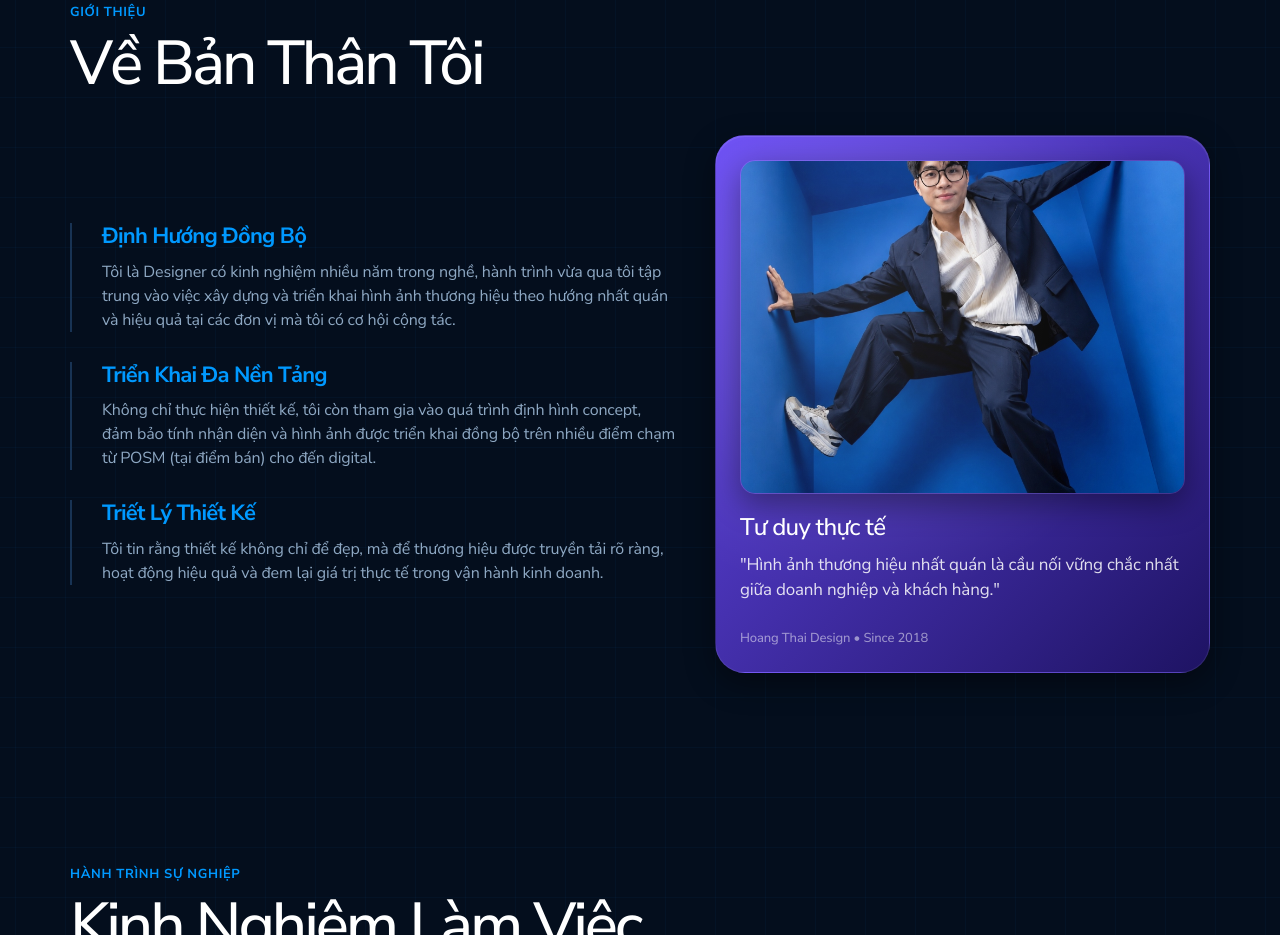
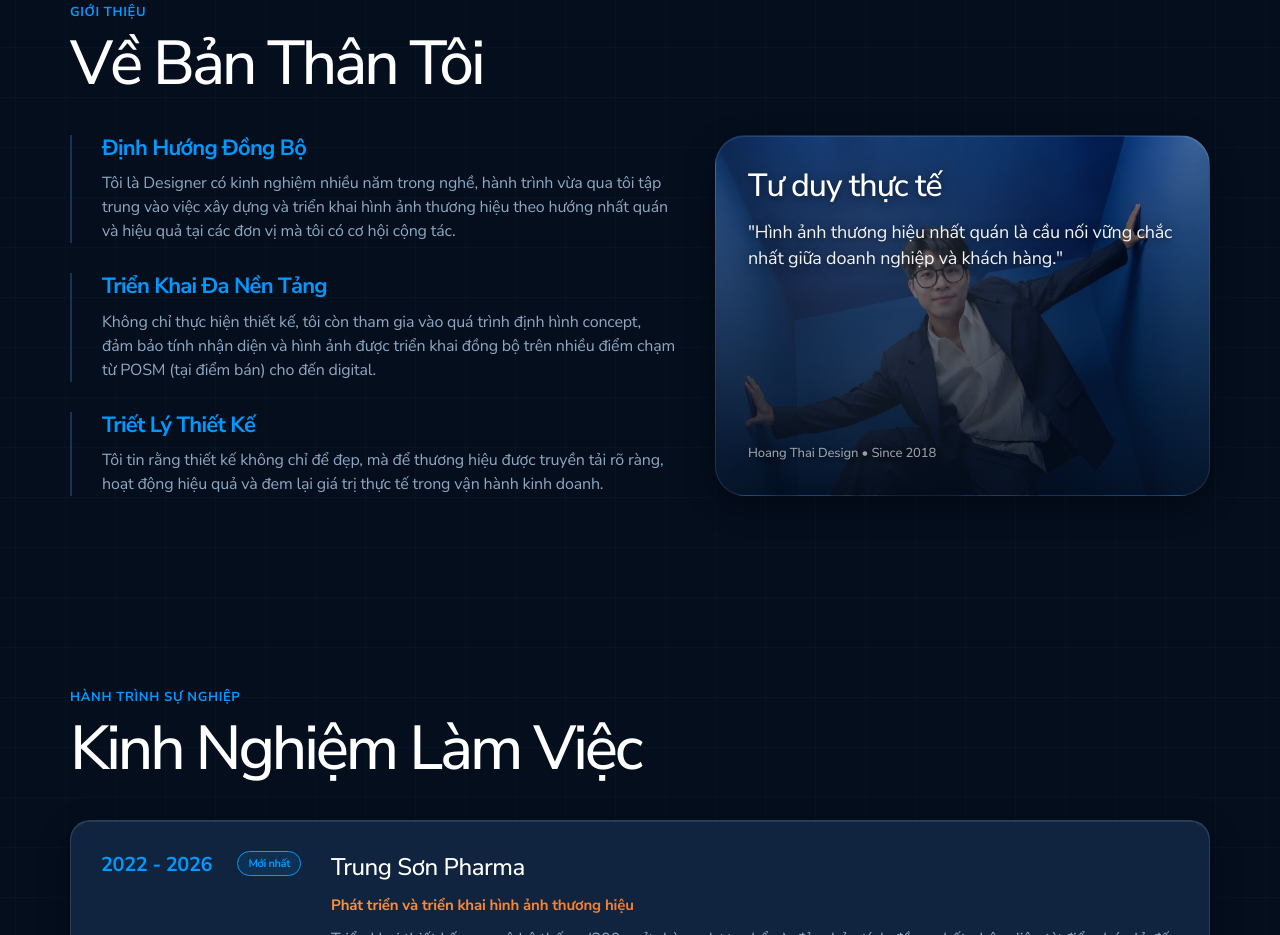
Before and after one commit to doanhoangthai1195-hub/Portfolio01, a website built with Vite: page index.html in a window 1280 px wide. Shown: the part 1053-1988 px from the top of the page. Built offline with nearby package versions, Linux system fonts and the light colour scheme.

Commit message:
Set photo as faded background for the 'Tư duy thực tế' card with center-top alignment

```diff
--- a/index.html
+++ b/index.html
@@ -151,18 +151,15 @@
         </div>
 
         <div class="reveal delay-1">
-          <div class="gradient-spotlight-card violet" style="height: 100%; display: flex; flex-direction: column; justify-content: space-between; padding: 24px;">
-            <div style="width: 100%; aspect-ratio: 4/3; overflow: hidden; border-radius: var(--rounded-lg); margin-bottom: 20px; box-shadow: var(--shadow-level-2); border: 1px solid rgba(255, 255, 255, 0.1);">
-              <img src="tu-duy-thuc-te.jpg" alt="Tư duy thực tế" style="width: 100%; height: 100%; object-fit: cover;">
-            </div>
-            <div>
-              <h3 class="display-md" style="color: white; margin-bottom: 12px; font-weight: 500; font-size: 24px;">Tư duy thực tế</h3>
-              <p class="subhead" style="color: rgba(255, 255, 255, 0.85); font-size: 17px; line-height: 1.45;">
+          <div class="gradient-spotlight-card violet" style="height: 100%; display: flex; flex-direction: column; justify-content: space-between; padding: 32px; background: linear-gradient(rgba(4, 14, 29, 0.4) 0%, rgba(4, 14, 29, 0.92) 100%), url('tu-duy-thuc-te.jpg'); background-size: cover; background-position: center top; border: 1px solid rgba(255, 255, 255, 0.1);">
+            <div style="z-index: 2;">
+              <h3 class="display-md" style="color: white; margin-bottom: 15px; font-weight: 500; text-shadow: 0 2px 10px rgba(0,0,0,0.6);">Tư duy thực tế</h3>
+              <p class="subhead" style="color: rgba(255, 255, 255, 0.95); font-size: 18px; line-height: 1.45; text-shadow: 0 2px 10px rgba(0,0,0,0.6);">
                 "Hình ảnh thương hiệu nhất quán là cầu nối vững chắc nhất giữa doanh nghiệp và khách hàng."
               </p>
             </div>
-            <div style="margin-top: 24px;">
-              <span class="caption" style="color: rgba(255, 255, 255, 0.5);">Hoang Thai Design • Since 2018</span>
+            <div style="margin-top: 50px; z-index: 2;">
+              <span class="caption" style="color: rgba(255, 255, 255, 0.6); text-shadow: 0 1px 4px rgba(0,0,0,0.6);">Hoang Thai Design • Since 2018</span>
             </div>
           </div>
         </div>
```
